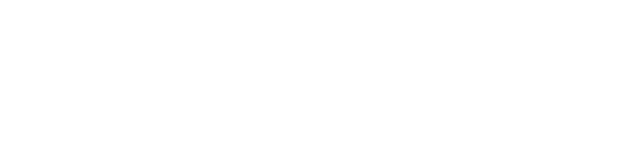
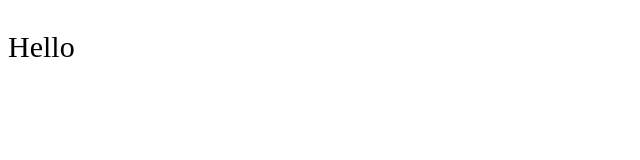
Before and after one commit to alisa71020/01, a plain HTML site: page index.html in a window 1280 px wide. Shown: the whole page, without its empty margins (0-640 px from the left). Drawn offline with Linux system fonts and the light colour scheme.

Commit message:
設定屬性 style 設定文字３０px

```diff
--- a/index.html
+++ b/index.html
@@ -5,6 +5,7 @@
     <title>測試</title>
 </head>
 <body>
+<p style="font-size:30px">Hello</p>
 
 </body>
 </html>
```
